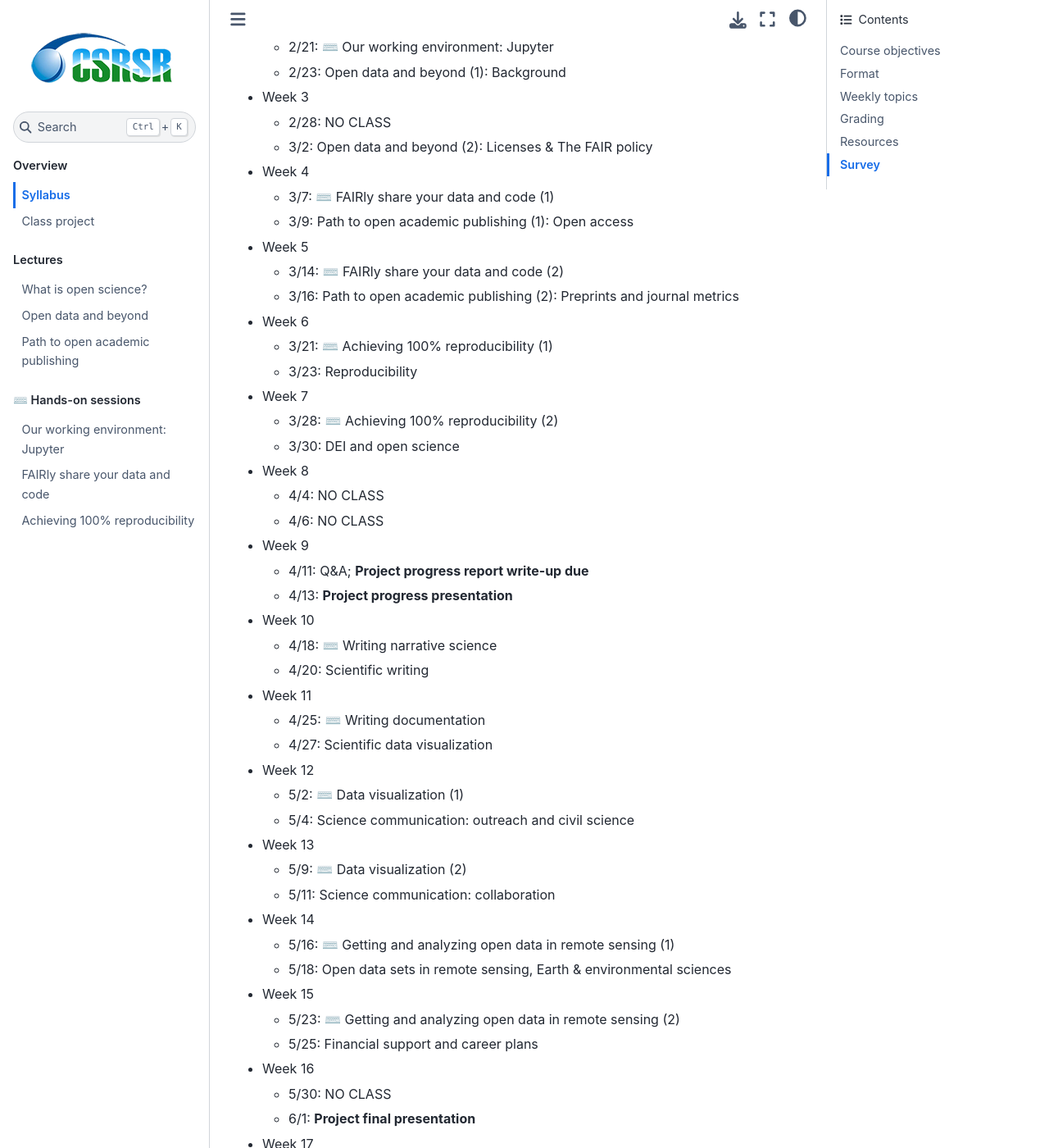
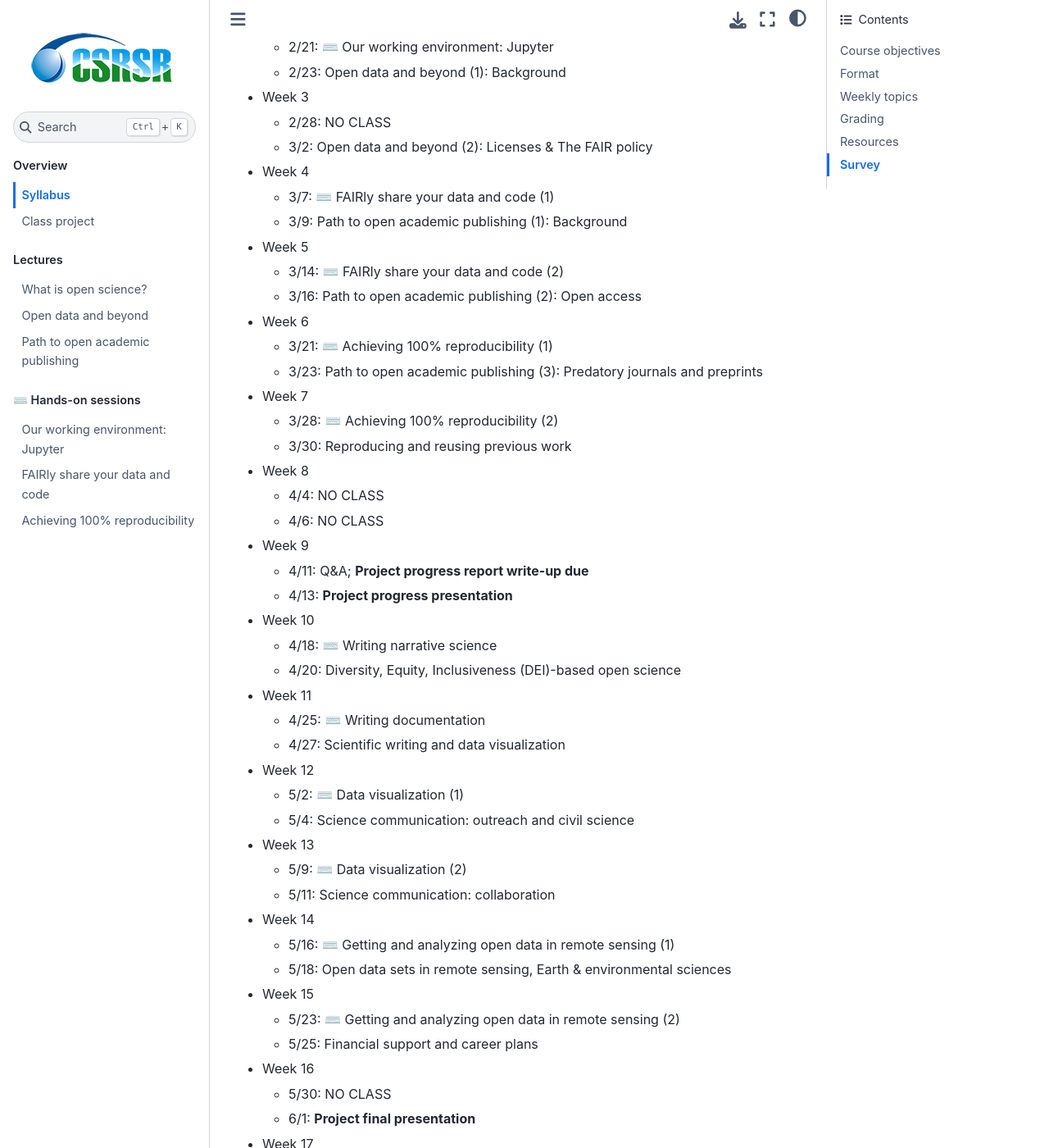
Before and after one commit to whyjz/ncu-open-science, a Jupyter Book: the page built from docs/syllabus.md, in a window 1280 px wide and 1400 px high, scrolled down 1539 px. Shown: the whole window at 82% size. Built offline with Jupyter Book 1.0.4 settings and Sphinx 7.4.7 and the Sphinx Book theme 1.1.4, drawn with Linux system fonts in a browser that asks for light colours.

Commit message:
Add L3 content 3

```diff
--- a/docs/syllabus.md
+++ b/docs/syllabus.md
@@ -50,16 +50,16 @@ This is a tentative schedule; the actual content is subject to change depending
   - 3/2: Open data and beyond (2): Licenses & The FAIR policy
 - Week 4
   - 3/7: ⌨️ FAIRly share your data and code (1)
-  - 3/9: Path to open academic publishing (1): Open access
+  - 3/9: Path to open academic publishing (1): Background
 - Week 5
   - 3/14: ⌨️ FAIRly share your data and code (2)
-  - 3/16: Path to open academic publishing (2): Preprints and journal metrics
+  - 3/16: Path to open academic publishing (2): Open access
 - Week 6
   - 3/21: ⌨️ Achieving 100% reproducibility (1)
-  - 3/23: Reproducibility
+  - 3/23: Path to open academic publishing (3): Predatory journals and preprints
 - Week 7
   - 3/28: ⌨️ Achieving 100% reproducibility (2)
-  - 3/30: DEI and open science
+  - 3/30: Reproducing and reusing previous work
 - Week 8
   - 4/4: NO CLASS
   - 4/6: NO CLASS
@@ -68,10 +68,10 @@ This is a tentative schedule; the actual content is subject to change depending
   - 4/13: **Project progress presentation**
 - Week 10
   - 4/18: ⌨️ Writing narrative science
-  - 4/20: Scientific writing
+  - 4/20: Diversity, Equity, Inclusiveness (DEI)-based open science
 - Week 11
   - 4/25: ⌨️ Writing documentation
-  - 4/27: Scientific data visualization
+  - 4/27: Scientific writing and data visualization
 - Week 12
   - 5/2: ⌨️ Data visualization (1)
   - 5/4: Science communication: outreach and civil science
```
Also changed, not shown: docs/lectures/L3-openaccess.md (+1 -1 lines).
